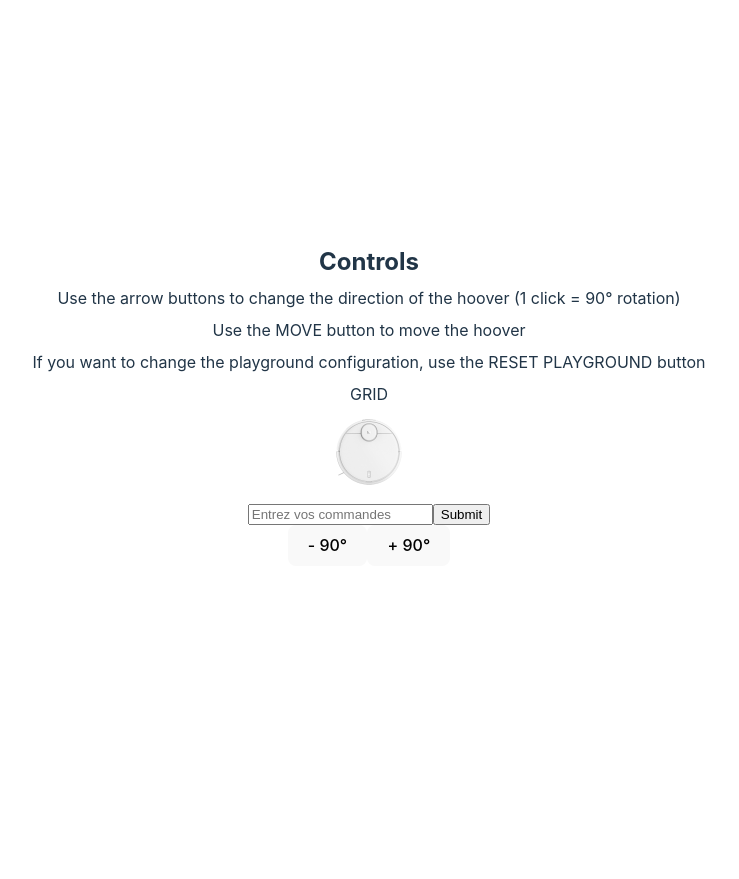
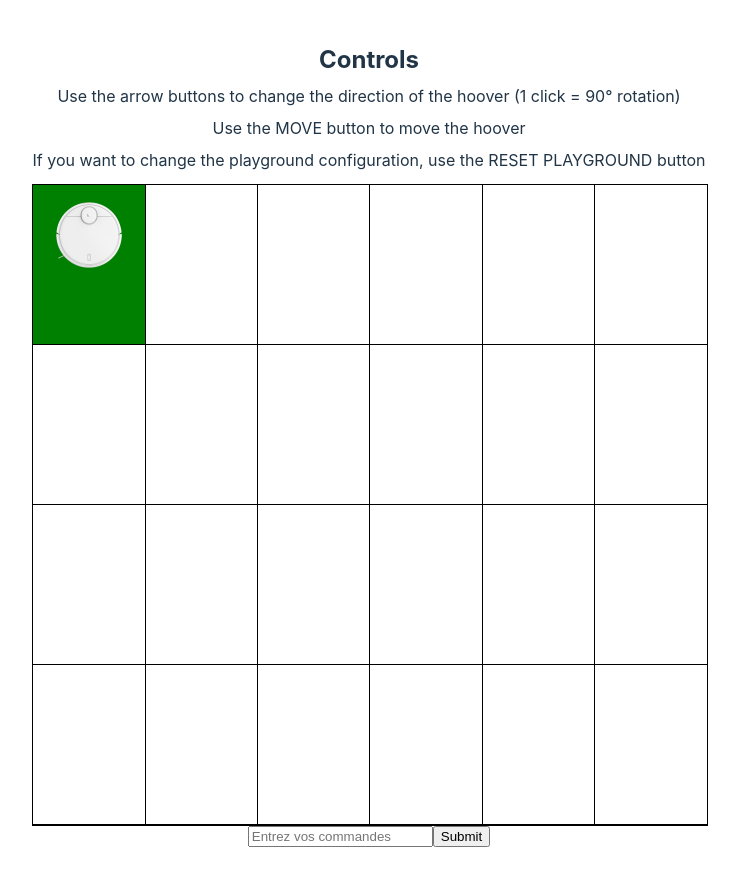
Before and after one commit to ValentinLagues/IHoover, a React (Vite) app: page /#/playground in a window 1280 px wide. Shown: the whole page, without its empty margins (271-1010 px from the left). Before the commit the page ends 800 px from the top, so only its background shows below. Built offline with nearby package versions, Linux system fonts and the light colour scheme.

Commit message:
context + hoover + controls done

```diff
--- a/src/App.css
+++ b/src/App.css
@@ -1,5 +1,5 @@
 #root {
-  max-width: 1280px;
+  max-width: 100%;
   margin: 0 auto;
   padding: 2rem;
   text-align: center;
--- a/src/components/home/Home.tsx
+++ b/src/components/home/Home.tsx
@@ -4,42 +4,40 @@ import { NavLink } from 'react-router-dom';
 import CurrentPlaygroundContext from '../../contexts/CurrentPlayground';
 
 const Home = () => {
-  const {
-    setRowsNumber,
-    rowsNumber,
-    setColumnsNumber,
-    columnsNumber,
-    setHooverLocationX,
-    hooverLocationX,
-    setHooverLocationY,
-    hooverLocationY,
-    setHooverDirection,
-    hooverDirection,
-  } = useContext(CurrentPlaygroundContext);
+  const { grid, setGrid, hoover, setHoover } = useContext(CurrentPlaygroundContext);
+  console.log(grid);
+  console.log(hoover);
   // Fonction qui permet de choisir le nombre de lignes du playground
   const handleChangeRowsNumber = (e: React.FormEvent<HTMLInputElement>) => {
-    setRowsNumber(Number(e.currentTarget.value));
-    console.log(rowsNumber);
+    setGrid({ rows: Number(e.currentTarget.value), columns: grid.columns });
   };
   // Fonction qui permet de choisir le nombre de colonnes du playground
   const handleChangeColumnsNumber = (e: React.FormEvent<HTMLInputElement>) => {
-    setColumnsNumber(Number(e.currentTarget.value));
-    console.log(columnsNumber);
+    setGrid({ rows: grid.rows, columns: Number(e.currentTarget.value) });
   };
   // Fonction qui permet de choisir la position X de départ du hoover
   const handleChangeHooverLocationX = (e: React.FormEvent<HTMLInputElement>) => {
-    setHooverLocationX(Number(e.currentTarget.value));
-    console.log(hooverLocationX);
+    setHoover({
+      locationX: Number(e.currentTarget.value),
+      locationY: hoover.locationY,
+      direction: hoover.direction,
+    });
   };
   // Fonction qui permet de choisir la position Y de départ du hoover
   const handleChangeHooverLocationY = (e: React.FormEvent<HTMLInputElement>) => {
-    setHooverLocationY(Number(e.currentTarget.value));
-    console.log(hooverLocationY);
+    setHoover({
+      locationX: hoover.locationX,
+      locationY: Number(e.currentTarget.value),
+      direction: hoover.direction,
+    });
   };
   // Fonction qui permet de choisir l'orientation de départ du hoover
-  const handleChangeHooverDirection = (e: React.FormEvent<HTMLInputElement>) => {
-    setHooverDirection(e.currentTarget.value);
-    console.log(hooverDirection);
+  const handleChangeHooverDirection = (e: React.ChangeEvent<HTMLSelectElement>) => {
+    setHoover({
+      locationX: hoover.locationX,
+      locationY: hoover.locationY,
+      direction: String(e.currentTarget.value),
+    });
   };
   return (
     <div className="App">
@@ -50,12 +48,12 @@ const Home = () => {
           <label htmlFor="horizontal">Horizontal</label>
           <input
             type="number"
-            value={rowsNumber}
+            value={grid.rows}
             onChange={handleChangeRowsNumber}></input>
           <label htmlFor="vertical">Vertical</label>
           <input
             type="number"
-            value={columnsNumber}
+            value={grid.columns}
             onChange={handleChangeColumnsNumber}></input>
         </div>
         <div>
@@ -63,16 +61,18 @@ const Home = () => {
           <label htmlFor="horizontal">Horizontal</label>
           <input
             type="number"
-            value={hooverLocationX}
+            value={hoover.locationX}
             onChange={handleChangeHooverLocationX}></input>
           <label htmlFor="vertical">Vertical</label>
           <input
             type="number"
-            value={hooverLocationY}
+            value={hoover.locationY}
             onChange={handleChangeHooverLocationY}></input>
           <label htmlFor="direction">Direction</label>
-          <select name="directions" id="direction-select">
-            <option value="">--Please choose a direction--</option>
+          <select
+            name="directions"
+            id="direction-select"
+            onChange={handleChangeHooverDirection}>
             <option value="N">N</option>
             <option value="E">E</option>
             <option value="W">W</option>
@@ -81,11 +81,7 @@ const Home = () => {
         </div>
         <NavLink to="/playground">
           <div>
-            <input
-              type="submit"
-              value="Let's go !"
-              onChange={handleChangeHooverDirection}
-            />
+            <input type="submit" value="Let's go !" />
           </div>
         </NavLink>
       </form>
--- /dev/null
+++ b/src/components/hoover/Hoover.css
@@ -0,0 +1,5 @@
+.hoover{
+    background-color: green;
+    /* grid-row: 2;
+    grid-column: 4; */
+}
--- a/src/components/hoover/Hoover.tsx
+++ b/src/components/hoover/Hoover.tsx
@@ -1,10 +1,35 @@
+import './Hoover.css';
+
 import React from 'react';
 
 import vacuum from '../../assets/vacuum.png';
+import IHoover from '../../interfaces/IHoover';
 
-const Hoover = () => {
+const Hoover = (hoover: IHoover) => {
+  const getRotation = (position: string): void => {
+    switch (position) {
+      case 'N':
+        '0deg';
+        break;
+      case 'E':
+        '90deg';
+        break;
+      case 'S':
+        '180deg';
+        break;
+      case 'W':
+        '270deg';
+        break;
+    }
+  };
   return (
-    <div>
+    <div
+      className="hoover"
+      style={{
+        gridRow: hoover.locationX,
+        gridColumn: hoover.locationY,
+        transform: `rotate(${getRotation(hoover.direction)})`,
+      }}>
       <img src={vacuum} alt="vacuum" height={100} width={100} />
     </div>
   );
--- /dev/null
+++ b/src/components/playground/Playground.css
@@ -0,0 +1,13 @@
+.grid {
+    display: grid;
+    width: 100%;
+    height: 80vh;
+    background-color: black;
+    grid-gap:1px;
+    border:1px solid black;
+    /* border-bottom:0; */
+}
+
+.grid-item{
+    background-color:white;
+}
--- a/src/components/playground/Playground.tsx
+++ b/src/components/playground/Playground.tsx
@@ -1,19 +1,12 @@
-import React, { useContext, useState } from 'react';
+import './Playground.css';
+
+import React, { useContext } from 'react';
 
 import CurrentPlaygroundContext from '../../contexts/CurrentPlayground';
 import Hoover from '../hoover/Hoover';
 
 const Playground = () => {
-  const [commandsList, setCommandsList] = useState('');
-
-  const {
-    setHooverLocationX,
-    hooverLocationX,
-    setHooverLocationY,
-    hooverLocationY,
-    setHooverDirection,
-    hooverDirection,
-  } = useContext(CurrentPlaygroundContext);
+  const { grid, hoover, setHoover } = useContext(CurrentPlaygroundContext);
 
   // Only authorizing dga characters
   const checkDGA = (e: React.KeyboardEvent<HTMLDivElement>) => {
@@ -28,36 +21,10 @@ const Playground = () => {
     }
   };
 
-  // Button to rotate 90° on the right
-  const rotateRight = () => {
-    if (hooverDirection === 'N') {
-      setHooverDirection('E');
-    } else if (hooverDirection === 'E') {
-      setHooverDirection('S');
-    } else if (hooverDirection === 'S') {
-      setHooverDirection('W');
-    } else if (hooverDirection === 'W') {
-      setHooverDirection('N');
-    }
-    console.log(hooverDirection);
-  };
-  // Button to rotate 90° on the left
-  const rotateLeft = () => {
-    if (hooverDirection === 'N') {
-      setHooverDirection('W');
-    } else if (hooverDirection === 'W') {
-      setHooverDirection('S');
-    } else if (hooverDirection === 'S') {
-      setHooverDirection('E');
-    } else if (hooverDirection === 'E') {
-      setHooverDirection('N');
-    }
-  };
-
-  const handleChange = (e: React.FormEvent<HTMLInputElement>) => {
-    setCommandsList(e.currentTarget.value);
-    console.log(commandsList);
-  };
+  // const handleChange = (e: React.FormEvent<HTMLInputElement>) => {
+  //   setCommandsList(e.currentTarget.value);
+  //   console.log(commandsList);
+  // };
 
   return (
     <div>
@@ -73,24 +40,33 @@ const Playground = () => {
           button
         </p>
       </div>
-      <div className="grid">
-        GRID
-        <Hoover />
+      <div
+        className="grid"
+        style={{
+          gridTemplateRows: `repeat(${grid.rows}, 1fr)`,
+          gridTemplateColumns: `repeat(${grid.columns}, 1fr)`,
+        }}>
+        {Array.from({ length: grid.rows }, (_v, k) => k).map(() =>
+          Array.from({ length: grid.columns }, (_v, k) => k).map((_item, index) => (
+            <div className="grid-item" key={index} />
+          )),
+        )}
+        <Hoover {...hoover} />
       </div>
       <div>
         <input
           type="text"
           onKeyDown={checkDGA}
           placeholder="Entrez vos commandes"
-          value={commandsList}
-          onChange={handleChange}
+          // value={commandsList}
+          // onChange={handleChange}
         />
         <input type="submit"></input>
       </div>
-      <div className="commands">
+      {/* <div className="commands">
         <button onClick={() => rotateLeft}>- 90°</button>
         <button onClick={() => rotateRight}>+ 90°</button>
-      </div>
+      </div> */}
     </div>
   );
 };
--- a/src/contexts/CurrentPlayground.tsx
+++ b/src/contexts/CurrentPlayground.tsx
@@ -1,55 +1,131 @@
 import React, { createContext, useState } from 'react';
 
+import IGrid from '../interfaces/IGrid';
+import IHoover from '../interfaces/IHoover';
+
 type PlaygroundContent = {
-  rowsNumber: number;
-  setRowsNumber: React.Dispatch<React.SetStateAction<number>>;
-  columnsNumber: number;
-  setColumnsNumber: React.Dispatch<React.SetStateAction<number>>;
-  hooverLocationX: number;
-  setHooverLocationX: React.Dispatch<React.SetStateAction<number>>;
-  hooverLocationY: number;
-  setHooverLocationY: React.Dispatch<React.SetStateAction<number>>;
-  hooverDirection: string;
-  setHooverDirection: React.Dispatch<React.SetStateAction<string>>;
+  grid: IGrid;
+  setGrid: React.Dispatch<React.SetStateAction<IGrid>>;
+  hoover: IHoover;
+  setHoover: React.Dispatch<React.SetStateAction<IHoover>>;
+  // eslint-disable-next-line no-unused-vars
+  moveHoover: (_c: string) => void;
 };
 
 type CurrentPlaygroundProps = { children: React.ReactNode };
 
 const CurrentPlaygroundContext = createContext<PlaygroundContent>({
-  rowsNumber: 1,
-  setRowsNumber: () => {},
-  columnsNumber: 1,
-  setColumnsNumber: () => {},
-  hooverLocationX: 0,
-  setHooverLocationX: () => {},
-  hooverLocationY: 0,
-  setHooverLocationY: () => {},
-  hooverDirection: '',
-  setHooverDirection: () => {},
+  grid: { rows: 0, columns: 0 },
+  setGrid: () => {},
+  hoover: { locationX: 0, locationY: 0, direction: 'N' },
+  setHoover: () => {},
+  moveHoover: (c: string) => c,
 });
 
 export const CurrentPlaygroundContextProvider = ({
   children,
 }: CurrentPlaygroundProps) => {
-  const [rowsNumber, setRowsNumber] = useState<number>(1);
-  const [columnsNumber, setColumnsNumber] = useState<number>(1);
-  const [hooverLocationX, setHooverLocationX] = useState<number>(0);
-  const [hooverLocationY, setHooverLocationY] = useState<number>(0);
-  const [hooverDirection, setHooverDirection] = useState<string>('');
+  const [grid, setGrid] = useState<IGrid>({ rows: 4, columns: 6 });
+  const [hoover, setHoover] = useState<IHoover>({
+    locationX: 1,
+    locationY: 1,
+    direction: 'N',
+  });
+
+  const moveHoover = (command: string): void => {
+    switch (command) {
+      case 'd' || 'D':
+        if (hoover.direction === 'N') {
+          setHoover({
+            locationX: hoover.locationX,
+            locationY: hoover.locationY,
+            direction: 'E',
+          });
+        } else if (hoover.direction === 'E') {
+          setHoover({
+            locationX: hoover.locationX,
+            locationY: hoover.locationY,
+            direction: 'S',
+          });
+        } else if (hoover.direction === 'S') {
+          setHoover({
+            locationX: hoover.locationX,
+            locationY: hoover.locationY,
+            direction: 'W',
+          });
+        } else if (hoover.direction === 'W') {
+          setHoover({
+            locationX: hoover.locationX,
+            locationY: hoover.locationY,
+            direction: 'N',
+          });
+        }
+        break;
+      case 'g' || 'G':
+        if (hoover.direction === 'N') {
+          setHoover({
+            locationX: hoover.locationX,
+            locationY: hoover.locationY,
+            direction: 'W',
+          });
+        } else if (hoover.direction === 'W') {
+          setHoover({
+            locationX: hoover.locationX,
+            locationY: hoover.locationY,
+            direction: 'S',
+          });
+        } else if (hoover.direction === 'S') {
+          setHoover({
+            locationX: hoover.locationX,
+            locationY: hoover.locationY,
+            direction: 'E',
+          });
+        } else if (hoover.direction === 'E') {
+          setHoover({
+            locationX: hoover.locationX,
+            locationY: hoover.locationY,
+            direction: 'N',
+          });
+        }
+        break;
+      case 'a' || 'A':
+        if (hoover.direction === 'N') {
+          setHoover({
+            locationX: hoover.locationX,
+            locationY: hoover.locationY + 1,
+            direction: 'N',
+          });
+        } else if (hoover.direction === 'E') {
+          setHoover({
+            locationX: hoover.locationX + 1,
+            locationY: hoover.locationY,
+            direction: 'E',
+          });
+        } else if (hoover.direction === 'S') {
+          setHoover({
+            locationX: hoover.locationX,
+            locationY: hoover.locationY - 1,
+            direction: 'S',
+          });
+        } else if (hoover.direction === 'W') {
+          setHoover({
+            locationX: hoover.locationX - 1,
+            locationY: hoover.locationY,
+            direction: 'E',
+          });
+        }
+        break;
+    }
+  };
 
   return (
     <CurrentPlaygroundContext.Provider
       value={{
-        rowsNumber,
-        setRowsNumber,
-        columnsNumber,
-        setColumnsNumber,
-        hooverLocationX,
-        setHooverLocationX,
-        hooverLocationY,
-        setHooverLocationY,
-        hooverDirection,
-        setHooverDirection,
+        grid,
+        setGrid,
+        hoover,
+        setHoover,
+        moveHoover,
       }}>
       {children}
     </CurrentPlaygroundContext.Provider>
```
